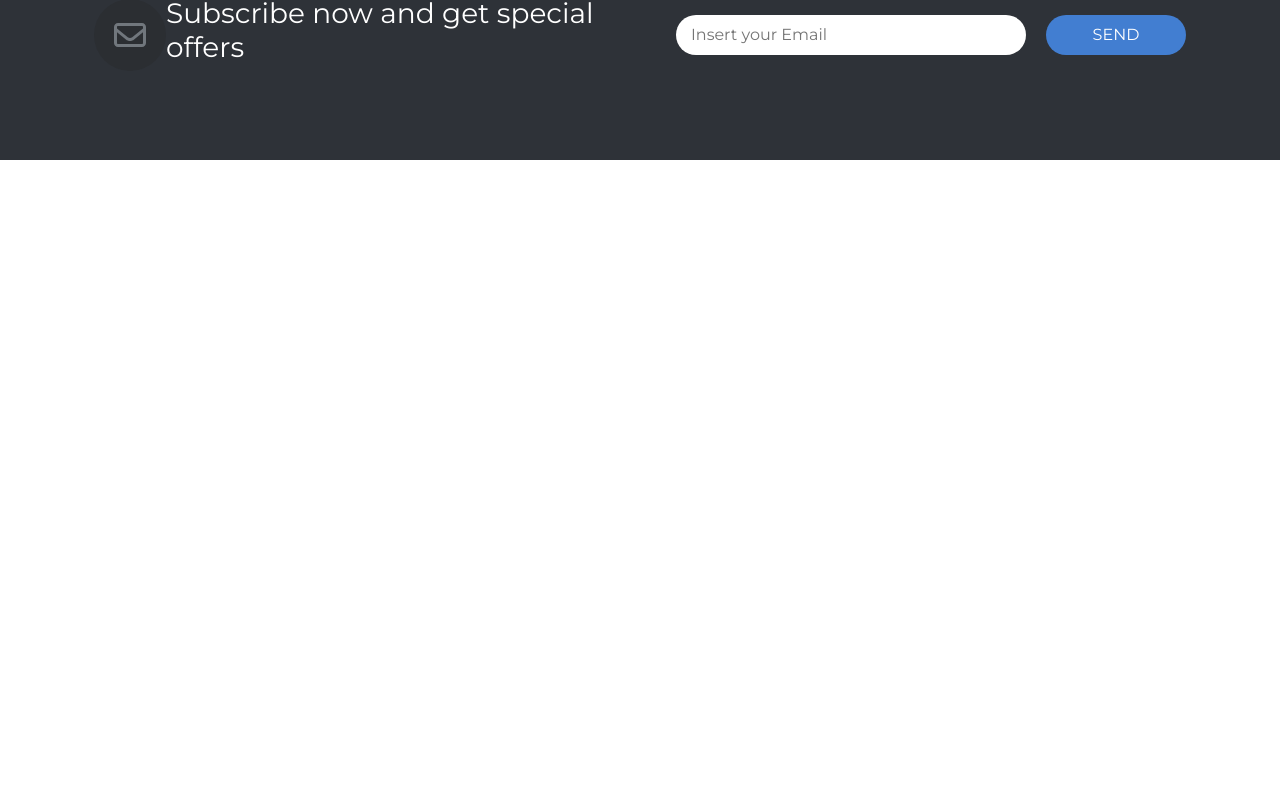
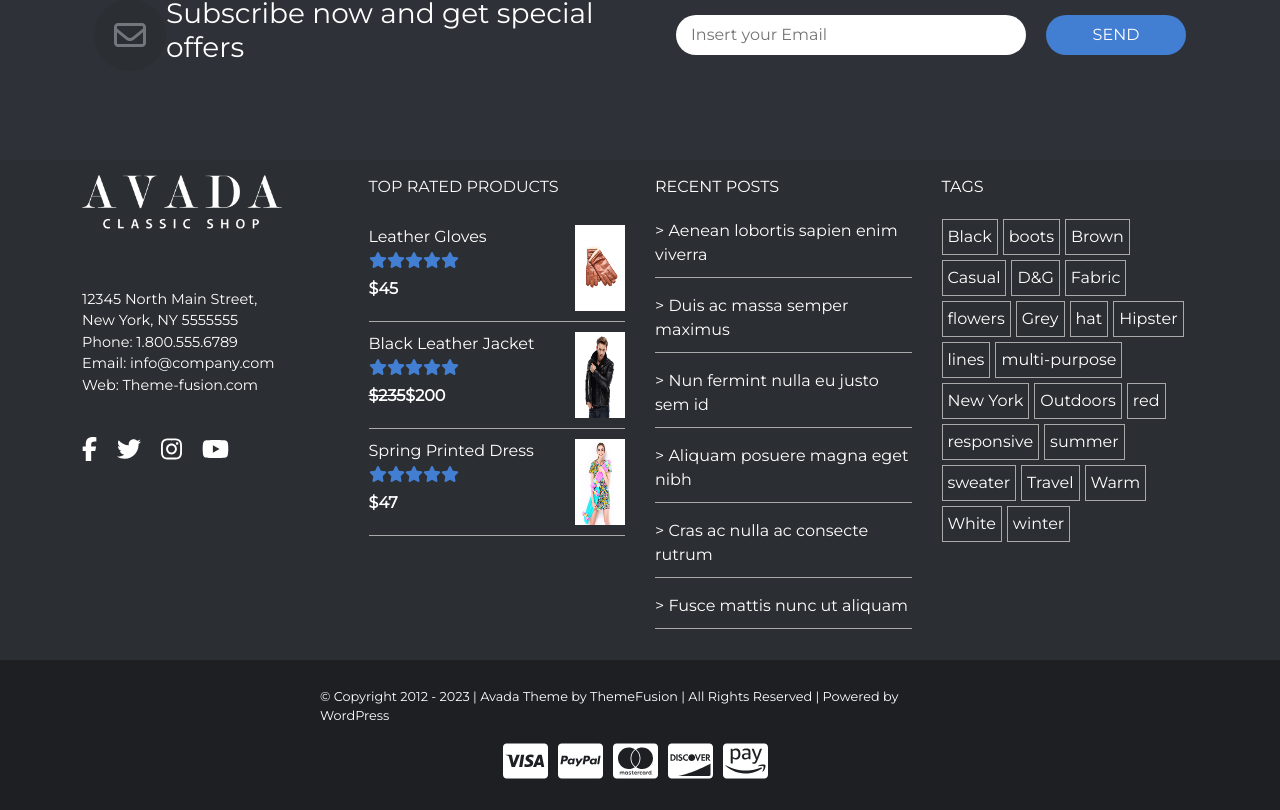
Before and after one commit to robertoraciti/proj-html-vuejs, a Vue app: page / in a window 1280 px wide. Shown: the part 5996-6806 px from the top of the page. Before the commit the page ends 6156 px from the top, so only its background shows below. Built offline with nearby package versions, Linux system fonts and the light colour scheme.

Commit message:
Complete ex without hover card

```diff
--- a/src/components/AppFooter.vue
+++ b/src/components/AppFooter.vue
@@ -1,9 +1,71 @@
 <script>
+import { faUtensilSpoon } from "@fortawesome/free-solid-svg-icons";
+
 // import MyComponent from "./components/MyComponent.vue";
 
 export default {
   data() {
-    return {};
+    return {
+      shopInformations: [
+        {
+          address: "12345 North Main Street",
+          city: "New York, NY 5555555",
+          phone: "1.800.555.6789",
+          email: "info@company.com",
+          website: "Theme-fusion.com",
+        },
+      ],
+      topRated: [
+        {
+          product: "Leather Gloves",
+          currentPrice: "$45",
+          imageProd: "public/img/leather_gloves.jpg",
+        },
+        {
+          product: "Black Leather Jacket",
+          oldPrice: "$235",
+          currentPrice: "$200",
+          imageProd: "public/img/black_elegant_leather_jacket.jpg",
+        },
+        {
+          product: "Spring Printed Dress",
+          currentPrice: "$47",
+          imageProd: "public/img/spring_printed_dress.jpg",
+        },
+      ],
+      recentPosts: [
+        "Aenean lobortis sapien enim viverra",
+        "Duis ac massa semper maximus",
+        "Nun fermint nulla eu justo sem id",
+        "Aliquam posuere magna eget nibh",
+        "Cras ac nulla ac consecte rutrum",
+        "Fusce mattis nunc ut aliquam",
+      ],
+      tags: [
+        "Black",
+        "boots",
+        "Brown",
+        "Casual",
+        "D&G",
+        "Fabric",
+        "flowers",
+        "Grey",
+        "hat",
+        "Hipster",
+        "lines",
+        "multi-purpose",
+        "New York",
+        "Outdoors",
+        "red",
+        "responsive",
+        "summer",
+        "sweater",
+        "Travel",
+        "Warm",
+        "White",
+        "winter",
+      ],
+    };
   },
 
   // components: {
@@ -29,6 +91,93 @@ export default {
             id=""
           />
           <button>SEND</button>
+        </div>
+      </div>
+    </section>
+    <section class="central-footer">
+      <div class="container content">
+        <div class="cards-container">
+          <div class="card card-logo">
+            <div class="card-title">
+              <img
+                src="../../public/img/classic_shop_logo_footer.png"
+                alt=""
+                srcset=""
+                width="200"
+              />
+            </div>
+            <div
+              class="informations"
+              v-for="shopInformation in shopInformations"
+            >
+              <p>{{ shopInformation.address }},</p>
+              <p>{{ shopInformation.city }}</p>
+              <p>Phone: {{ shopInformation.phone }}</p>
+              <p>Email: {{ shopInformation.email }}</p>
+              <p>Web: {{ shopInformation.website }}</p>
+            </div>
+            <div>
+              <font-awesome-icon class="icons" icon="fa-brands fa-facebook-f" />
+              <font-awesome-icon class="icons" icon="fa-brands fa-twitter" />
+              <font-awesome-icon class="icons" icon="fa-brands fa-instagram" />
+              <font-awesome-icon class="icons" icon="fa-brands fa-youtube" />
+            </div>
+          </div>
+          <div class="card">
+            <div class="title-card mb-3 text-light">TOP RATED PRODUCTS</div>
+            <div class="products" v-for="product in topRated">
+              <div class="info-product">
+                <p class="item">{{ product.product }}</p>
+                <font-awesome-icon
+                  class="icon"
+                  icon="fa-solid fa-star"
+                /><font-awesome-icon
+                  class="icon"
+                  icon="fa-solid fa-star"
+                /><font-awesome-icon
+                  class="icon"
+                  icon="fa-solid fa-star"
+                /><font-awesome-icon
+                  class="icon"
+                  icon="fa-solid fa-star"
+                /><font-awesome-icon class="icon" icon="fa-solid fa-star" />
+                <div class="prices d-flex">
+                  <p v-show="product.oldPrice" class="discount price mt-1">
+                    {{ product.oldPrice }}
+                  </p>
+                  <p class="price mt-1">{{ product.currentPrice }}</p>
+                </div>
+              </div>
+              <img :src="product.imageProd" alt="" srcset="" />
+            </div>
+          </div>
+          <div class="card">
+            <div class="card-title">RECENT POSTS</div>
+            <div class="content-card" v-for="recentPost in recentPosts">
+              <p class="post">> {{ recentPost }}</p>
+            </div>
+          </div>
+          <div class="card">
+            <div class="card-title">TAGS</div>
+            <div class="tag-card">
+              <button class="tag" v-for="tag in tags">{{ tag }}</button>
+            </div>
+          </div>
+        </div>
+      </div>
+    </section>
+    <section class="lower-footer">
+      <div class="content">
+        <p class="copyright">
+          © Copyright 2012 - 2023 | Avada Theme by ThemeFusion | All Rights
+          Reserved | Powered by WordPress
+        </p>
+        <div class="icons">
+          <font-awesome-icon class="icons" icon="fa-brands fa-cc-visa" />
+          <font-awesome-icon class="icons" icon="fa-brands fa-cc-paypal" />
+          <font-awesome-icon class="icons" icon="fa-brands fa-cc-mastercard" />
+          <font-awesome-icon class="icons" icon="fa-brands fa-cc-discover" />
+          <font-awesome-icon class="icons" icon="fa-brands fa-cc-amazon-pay" />
         </div>
       </div>
     </section>
@@ -81,4 +230,140 @@ export default {
     width: 140px;
   }
 }
+
+.central-footer {
+  background-color: #2b2e32;
+  height: 500px;
+
+  .content {
+    height: 100%;
+    display: flex;
+    align-items: center;
+  }
+
+  .cards-container {
+    width: 100%;
+    display: flex;
+    gap: 30px;
+
+    .card {
+      width: calc(100% / 4);
+      color: white;
+      background-color: transparent;
+      border: none;
+
+      .card-title {
+        margin-bottom: 20px;
+      }
+
+      .post {
+        padding-bottom: 10px;
+        border-bottom: 1px solid darkgray;
+
+        &:hover {
+          cursor: pointer;
+          color: darkgray;
+        }
+      }
+
+      .tag-card {
+        display: flex;
+        flex-wrap: wrap;
+
+        button {
+          margin: 0 5px 5px 0;
+          padding: 5px;
+          background-color: transparent;
+          color: white;
+          border: 1px solid darkgray;
+
+          &:hover {
+            background-color: #427ed1;
+          }
+        }
+      }
+    }
+
+    .card-logo {
+      color: white;
+      .informations {
+        margin: 40px 0;
+        p {
+          margin: 0;
+          font-size: 0.9rem;
+        }
+      }
+      .icons {
+        margin-right: 20px;
+        font-size: 1.5rem;
+        &:hover {
+          color: gray;
+          cursor: pointer;
+        }
+      }
+    }
+    .products {
+      color: white;
+      display: flex;
+      justify-content: space-between;
+      padding: 10px 0;
+      border-bottom: 1px solid darkgray;
+
+      p {
+        margin: 0;
+      }
+
+      .item:hover {
+        color: #427ed1;
+        cursor: pointer;
+      }
+
+      img {
+        width: 50px;
+      }
+
+      .icon {
+        color: #427ed1;
+      }
+
+      .price {
+        font-weight: bold;
+        margin: 0 0 10px 0;
+      }
+
+      .discount {
+        text-decoration: line-through;
+      }
+    }
+  }
+}
+
+.lower-footer {
+  height: 150px;
+  background-color: #1d1f22;
+
+  .content {
+    height: 100%;
+    width: 50%;
+    margin: auto;
+    display: flex;
+    flex-direction: column;
+    justify-content: center;
+    align-items: center;
+
+    .copyright {
+      color: white;
+      font-size: 0.8rem;
+    }
+
+    .icons {
+      color: white;
+
+      * {
+        font-size: 2.5rem;
+        margin-right: 10px;
+      }
+    }
+  }
+}
 </style>
```
Also changed, not shown: src/main.js (+10 -0 lines).
